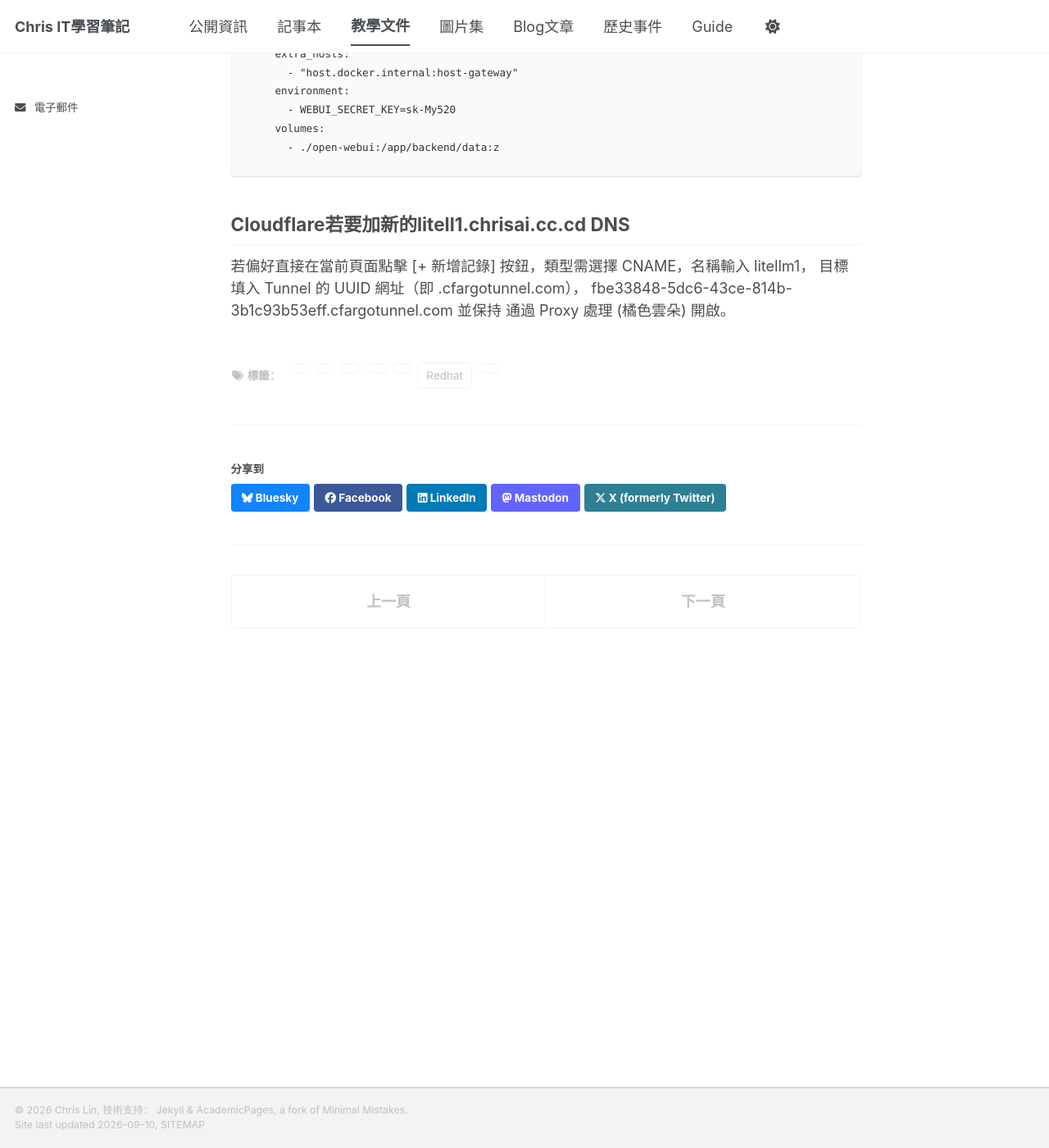
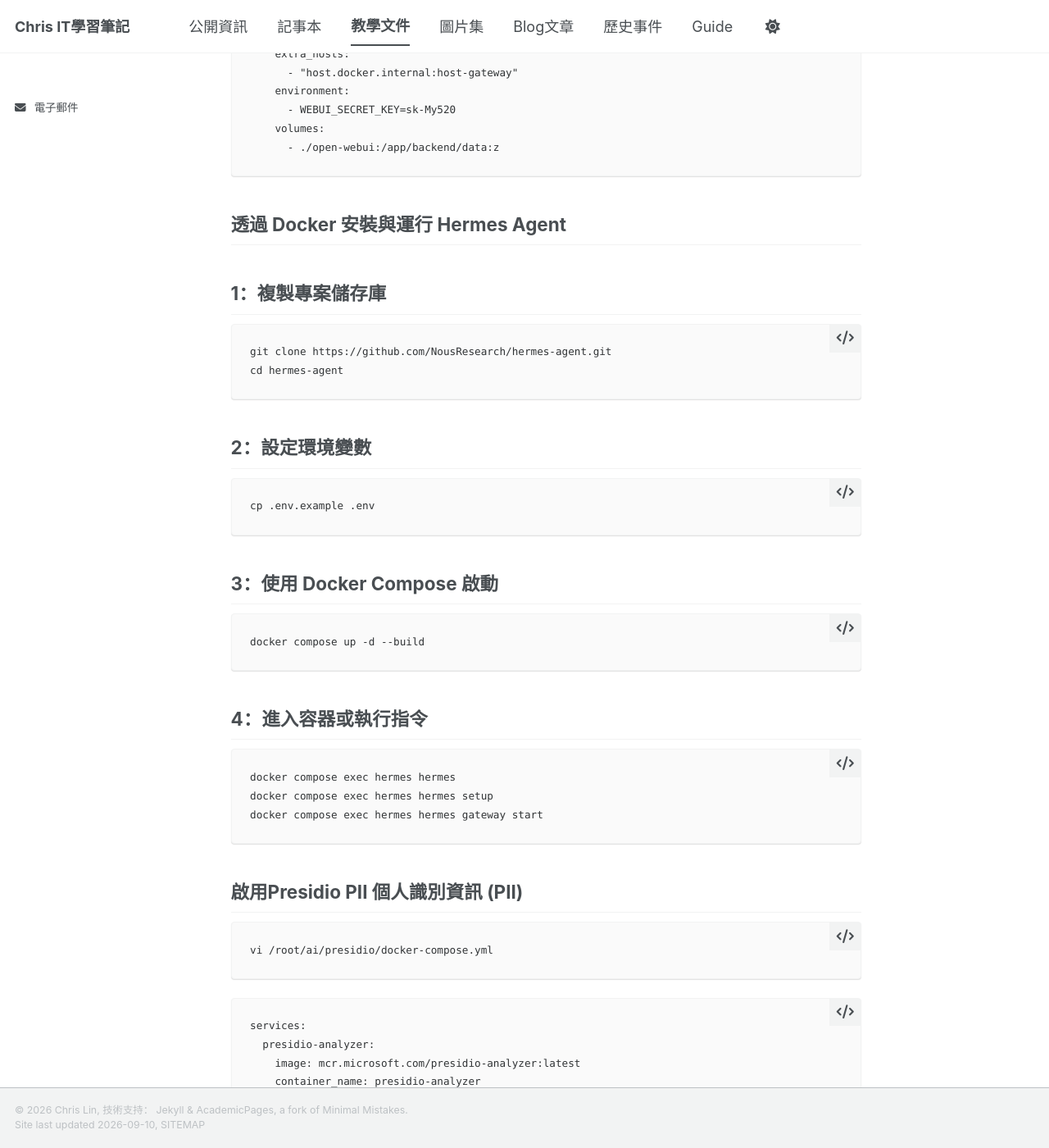
Before and after one commit to chris1798/chris1798.github.io, a Jekyll site: the page built from _teaching/2026-09-07-redhat9-litellm-sop.md.md, in a window 1280 px wide and 1400 px high, scrolled down 6980 px. Shown: the whole window at 82% size. Built offline with Jekyll 4.4.1, drawn with Linux system fonts in a browser that asks for light colours; a style sheet for code colours, icons or effects is not loaded; some of the changed text lies outside the part shown.

Commit message:
Update 2026-09-07-redhat9-litellm-sop.md.md

````diff
--- a/_teaching/2026-09-07-redhat9-litellm-sop.md.md
+++ b/_teaching/2026-09-07-redhat9-litellm-sop.md.md
@@ -248,6 +248,55 @@
       - ./open-webui:/app/backend/data:z
 ```
 
+## 透過 Docker 安裝與運行 Hermes Agent
+## 1：複製專案儲存庫
+```
+git clone https://github.com/NousResearch/hermes-agent.git
+cd hermes-agent
+```
+## 2：設定環境變數
+```
+cp .env.example .env
+```
+
+## 3：使用 Docker Compose 啟動
+```
+docker compose up -d --build
+```
+
+## 4：進入容器或執行指令
+```
+docker compose exec hermes hermes
+docker compose exec hermes hermes setup
+docker compose exec hermes hermes gateway start
+```
+
+## 啟用Presidio PII 個人識別資訊 (PII)
+```
+vi /root/ai/presidio/docker-compose.yml
+```
+```
+services:
+  presidio-analyzer:
+    image: mcr.microsoft.com/presidio-analyzer:latest
+    container_name: presidio-analyzer
+    ports:
+      - "5001:3000"
+    restart: unless-stopped
+
+  presidio-anonymizer:
+    image: mcr.microsoft.com/presidio-anonymizer:latest
+    container_name: presidio-anonymizer
+    ports:
+      - "5002:3000"
+    restart: unless-stopped
+```
+
+## Guardrail Test
+```
+我的名字是張三峰,我的電子郵件是test@example.com,電話是0912-345-678,信用卡號 1111-2222-3333-4444,公司是旺宏電子,查詢旺宏電子公司的地址在哪?
+```
+
 ## Cloudflare若要加新的litell1.chrisai.cc.cd DNS
 若偏好直接在當前頁面點擊 [+ 新增記錄] 按鈕，類型需選擇 CNAME，名稱輸入 litellm1，
 目標填入 Tunnel 的 UUID 網址（即 <Tunnel-UUID>.cfargotunnel.com），
````
